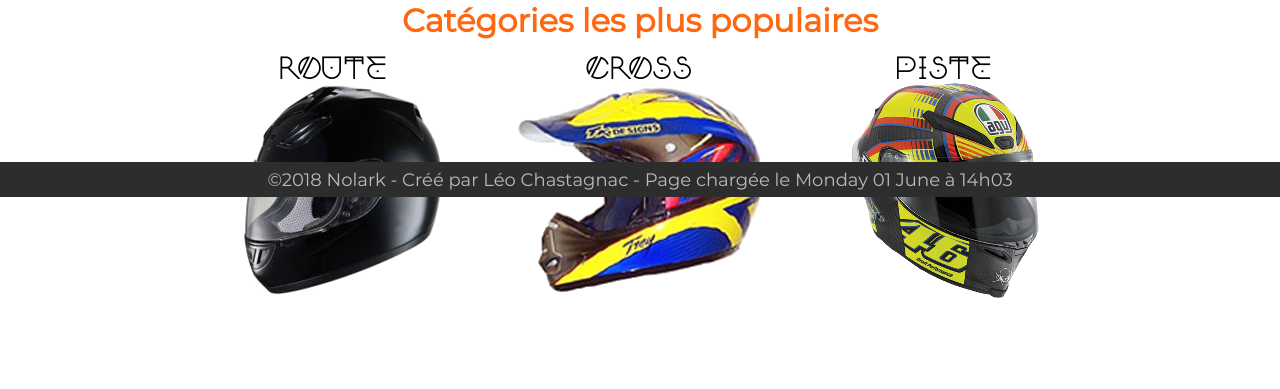
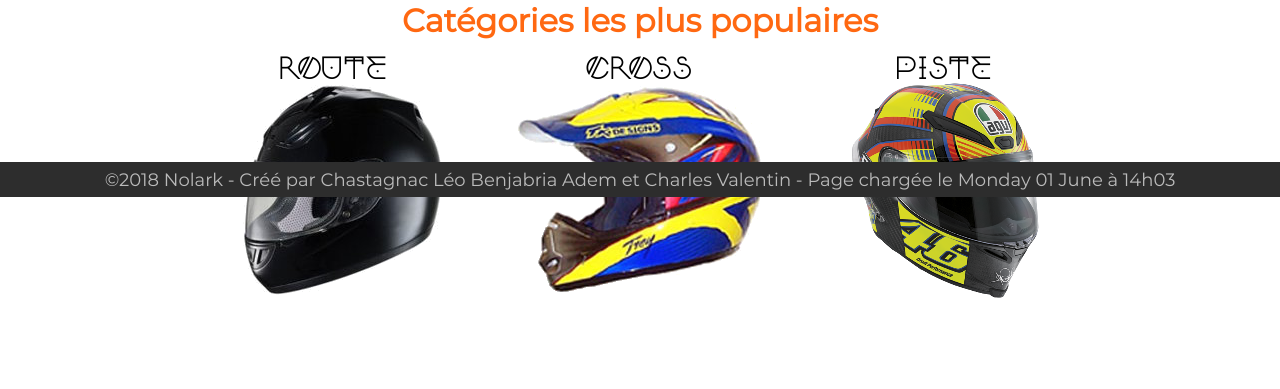
Before and after one commit to Chastagnac/NolarkV51, a PHP site: page /index.php in a window 1280 px wide. Shown: the part 603-992 px from the top of the page. Run offline with PHP 8.4, Linux system fonts and the light colour scheme; some libraries are stand-ins or nearby versions.

Commit message:
footer changement

```diff
--- a/includes/footer.inc.php
+++ b/includes/footer.inc.php
@@ -1,5 +1,5 @@
 <footer>
-    <p>&copy;2018 Nolark - Créé par <a href="leochastagnac@gmail.com">Léo Chastagnac</a> - Page chargée le <?php
+    <p>&copy;2018 Nolark - Créé par <a href="leochastagnac@gmail.com">Chastagnac Léo</a> Benjabria Adem et Charles Valentin - Page chargée le <?php
         setlocale(LC_ALL, 'fr-FR.utf8', 'fra');
         date_default_timezone_set('Europe/Paris');
         echo strftime("%A %d %B");
```
